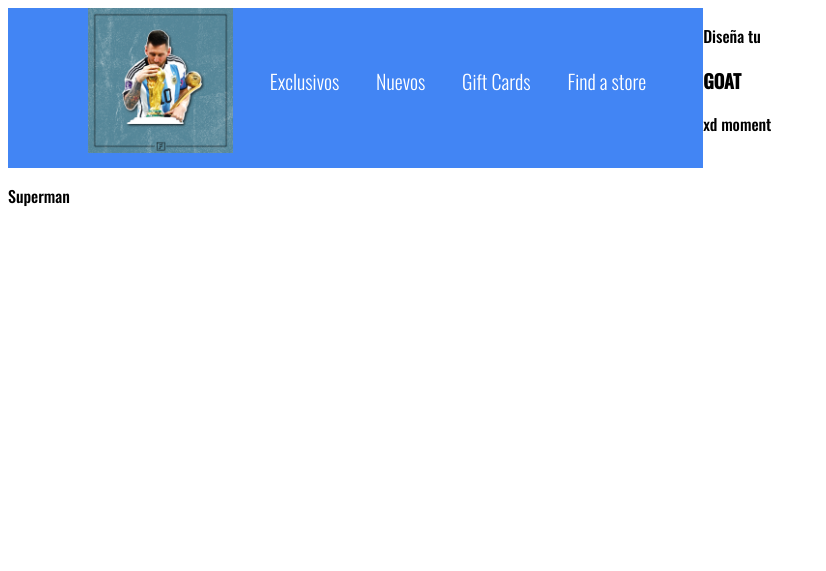
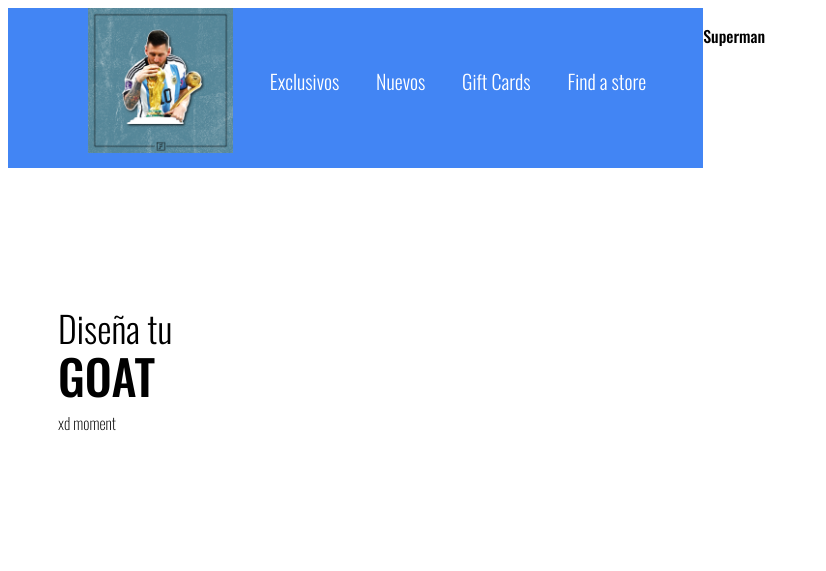
Before and after one commit to Lucag502/Practica-de-animaciones-css, a plain HTML site: page index.html in a window 1280 px wide. Shown: the whole page, without its empty margins (0-826 px from the left). Drawn offline with nearby package versions, Linux system fonts and the light colour scheme.

Commit message:
estilizando el main content

```diff
--- a/styles.css
+++ b/styles.css
@@ -80,6 +80,43 @@
    color:var(--yellow);
 }
 
+.main-content{
+    grid-area: section;
+    display: flex;
+    flex-direction: column;
+    justify-content: center;
+    padding-left:50px;
+
+    animation: 2s main-content 0.9 ease-in-out;
+}
+
+.main-content p:first-child{
+    font-size: 36px;
+    font-weight: 300;
+    margin:0 0 -14px;
+}
+
+.main-content h1{
+    font-size:48px;
+    font-weight:500;
+    margin:0;
+}
+
+.main-content p:last-child{
+    font-weight: 100;
+    margin: 0;
+}
+
+@keyframes main-content {
+    0%{
+        transform: translateY(-600px);
+    }
+
+    100%{
+        transform: translateY(0px);
+    }
+}
+
 .loader{
     background: var(--blue);
     width: 100%;
```
